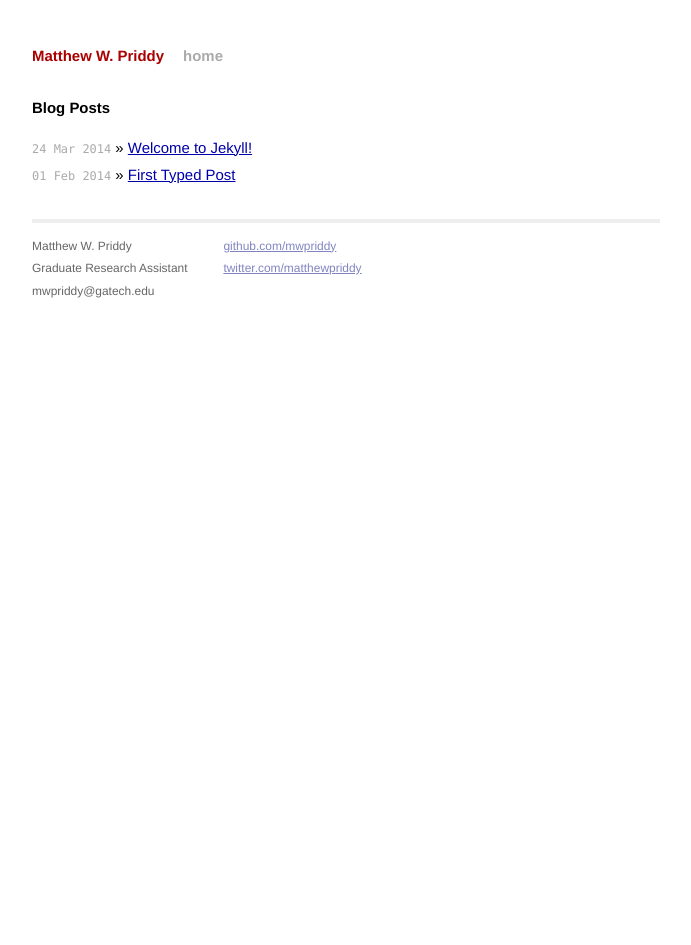
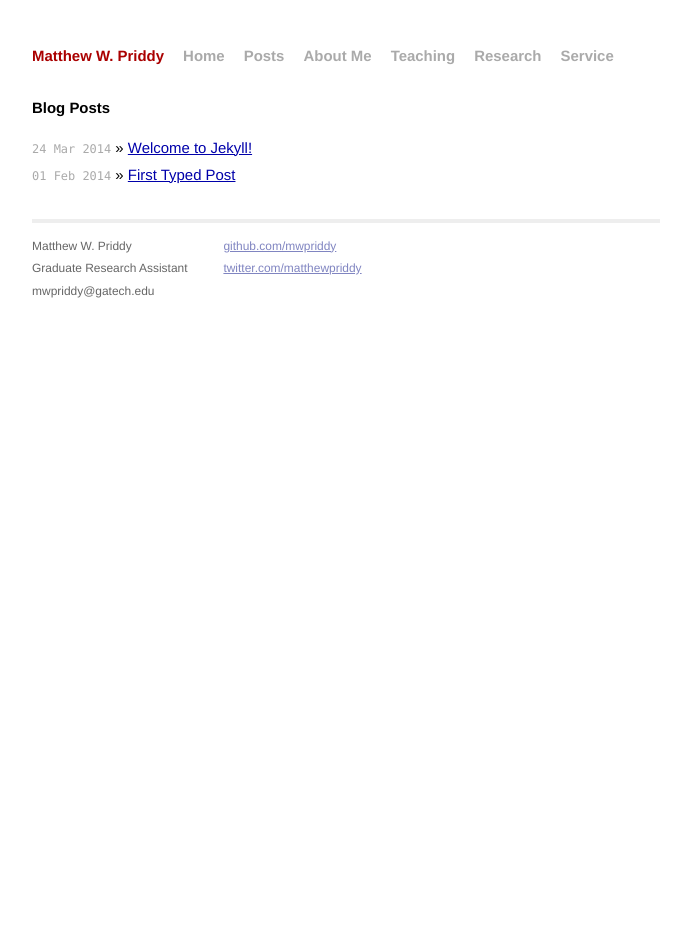
Before and after one commit to mwpriddy/mwpriddy.github.io, a Jekyll site: the page built from index.html, in a window 1280 px wide. Shown: the whole page, without its empty margins (294-985 px from the left). Built offline with Jekyll 4.4.1, drawn with Linux system fonts in a browser that asks for light colours; Markdown is read by kramdown in place of the engine named in the settings.

Commit message:
Update default.html

```diff
--- a/_layouts/default.html
+++ b/_layouts/default.html
@@ -18,7 +18,12 @@
         <div class="site">
           <div class="header">
             <h1 class="title"><a href="/">{{ site.name }}</a></h1>
-            <a class="extra" href="/">home</a>
+            <a class="extra" href="/">Home</a>
+            <a class="extra" href="/">Posts</a>
+            <a class="extra" href="/">About Me</a>
+            <a class="extra" href="/">Teaching</a>
+            <a class="extra" href="/">Research</a>
+            <a class="extra" href="/">Service</a>
           </div>
 
           {{ content }}
```
